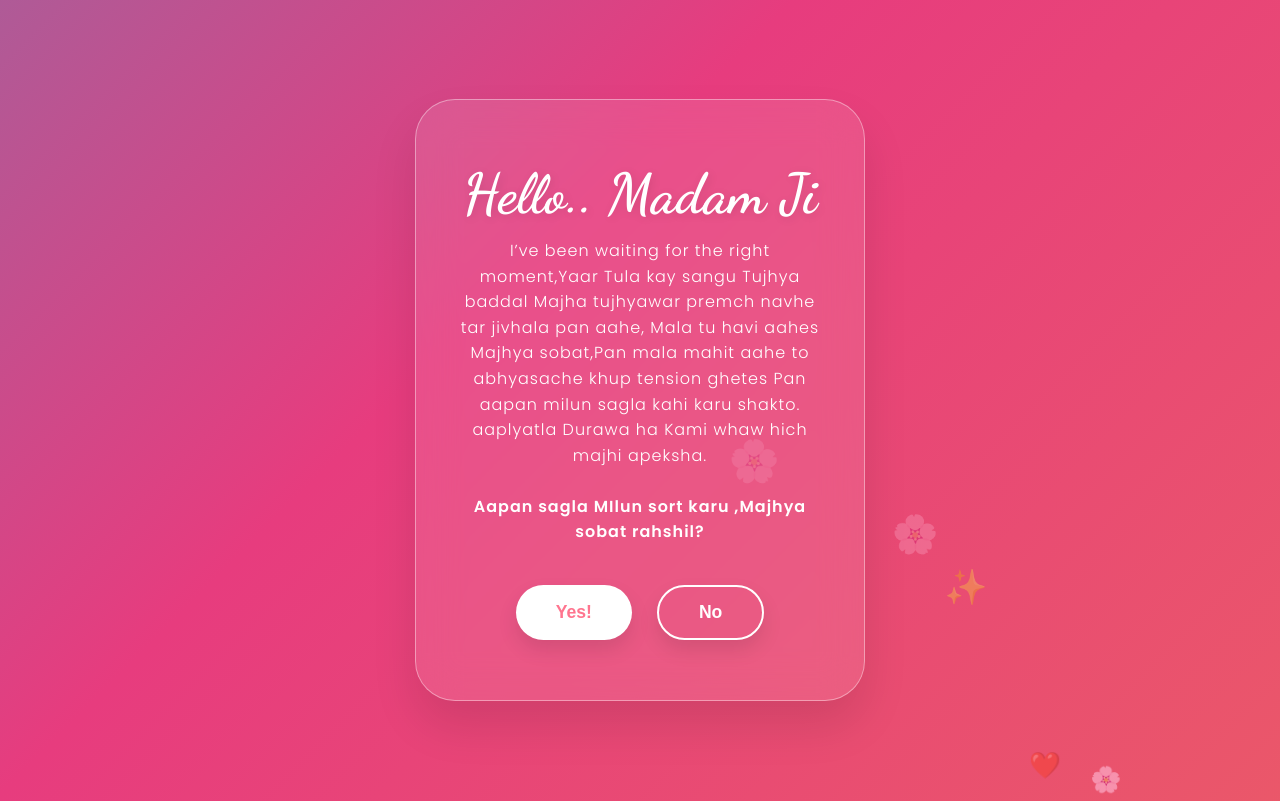
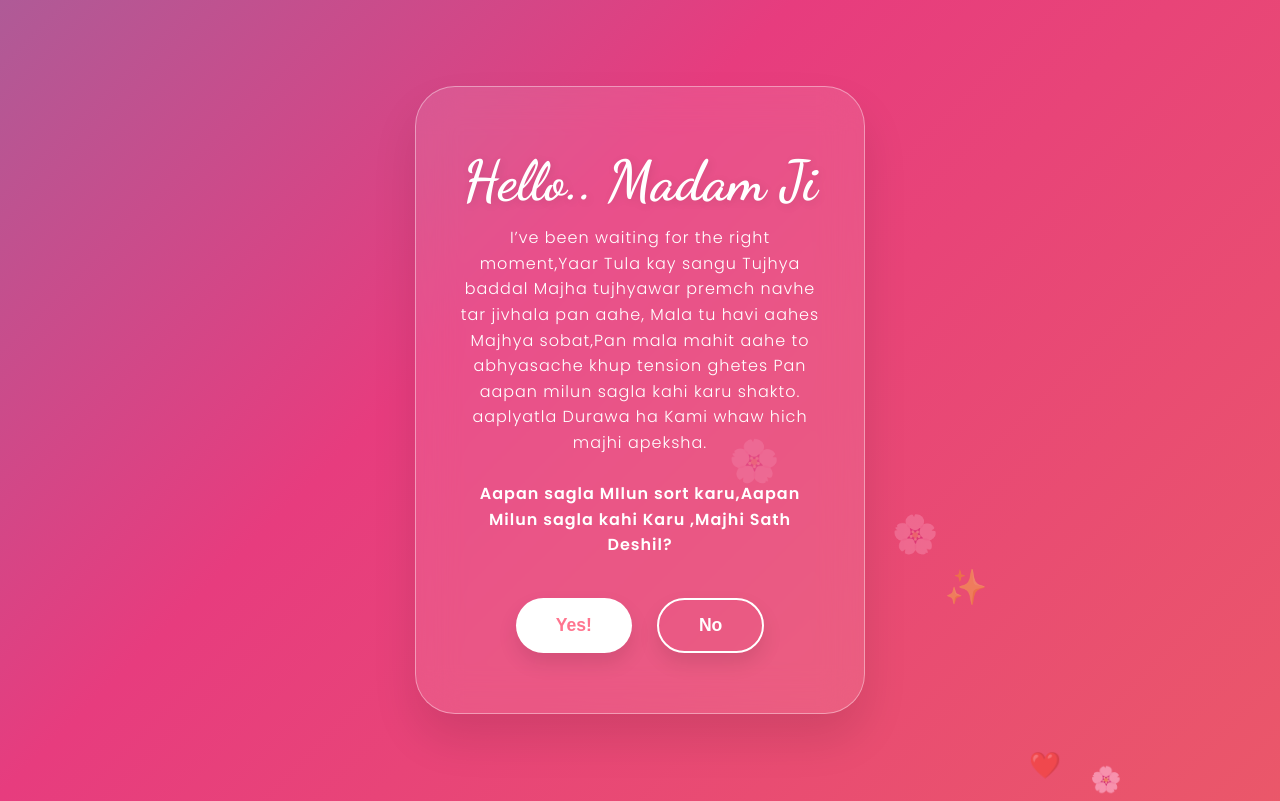
Before and after one commit to sammmu530-jpg/ForR10, a plain HTML site: page index.html in a window 1280 px wide. Shown: the top 801 px of the page. Drawn offline with Linux system fonts and the light colour scheme.

```diff
--- a/index.html
+++ b/index.html
@@ -139,7 +139,7 @@
 
     <div class="container">
         <h1 class="handwritten">Hello.. Madam Ji</h1>
-        <p>I’ve been waiting for the right moment,Yaar Tula kay sangu Tujhya baddal Majha tujhyawar premch navhe tar jivhala pan aahe, Mala tu havi aahes Majhya sobat,Pan mala mahit aahe to abhyasache khup tension ghetes Pan aapan milun sagla kahi karu shakto. aaplyatla Durawa ha Kami whaw hich majhi apeksha. <br><br><strong>Aapan sagla MIlun sort karu ,Majhya sobat rahshil?</strong></p>
+        <p>I’ve been waiting for the right moment,Yaar Tula kay sangu Tujhya baddal Majha tujhyawar premch navhe tar jivhala pan aahe, Mala tu havi aahes Majhya sobat,Pan mala mahit aahe to abhyasache khup tension ghetes Pan aapan milun sagla kahi karu shakto. aaplyatla Durawa ha Kami whaw hich majhi apeksha. <br><br><strong>Aapan sagla MIlun sort karu,Aapan Milun sagla kahi Karu ,Majhi Sath Deshil?</strong></p>
 
         <div class="btn-group">
             <button class="btn yes-btn" onclick="showLove()">Yes!</button>
```
